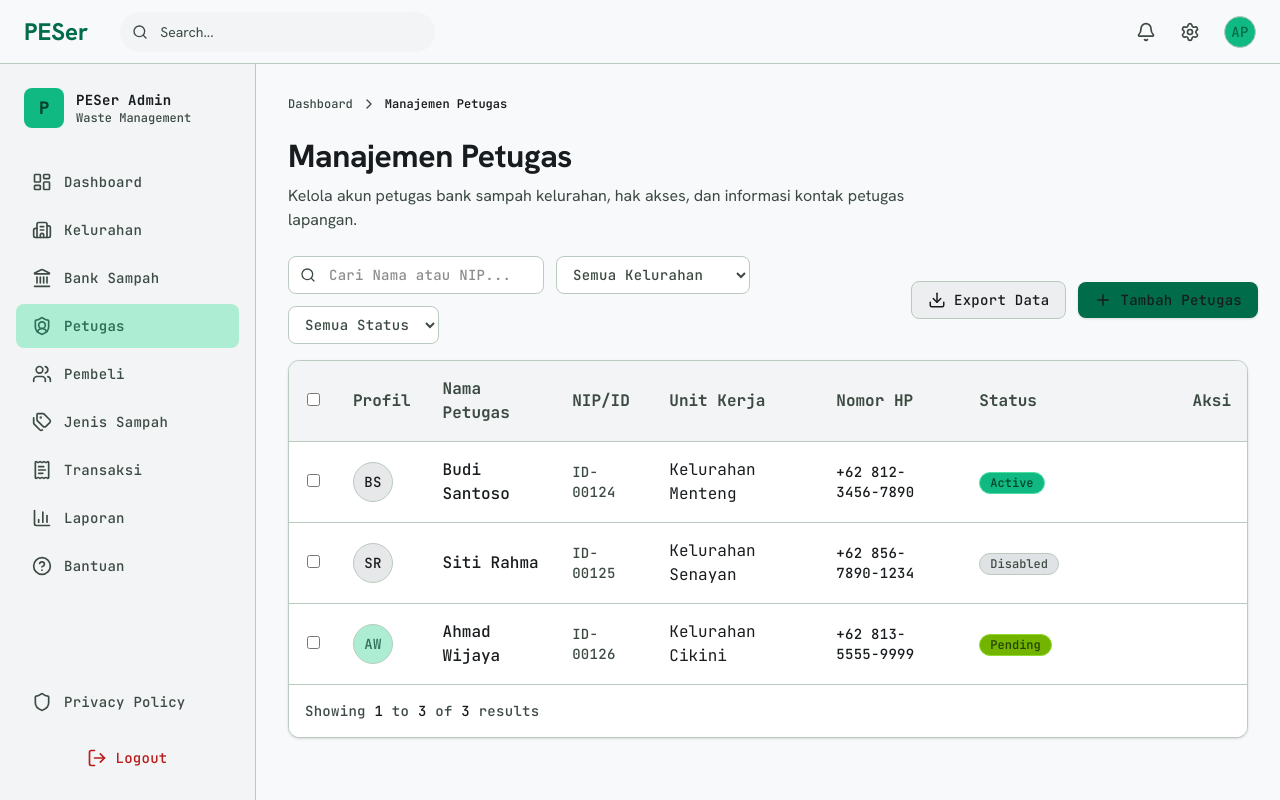
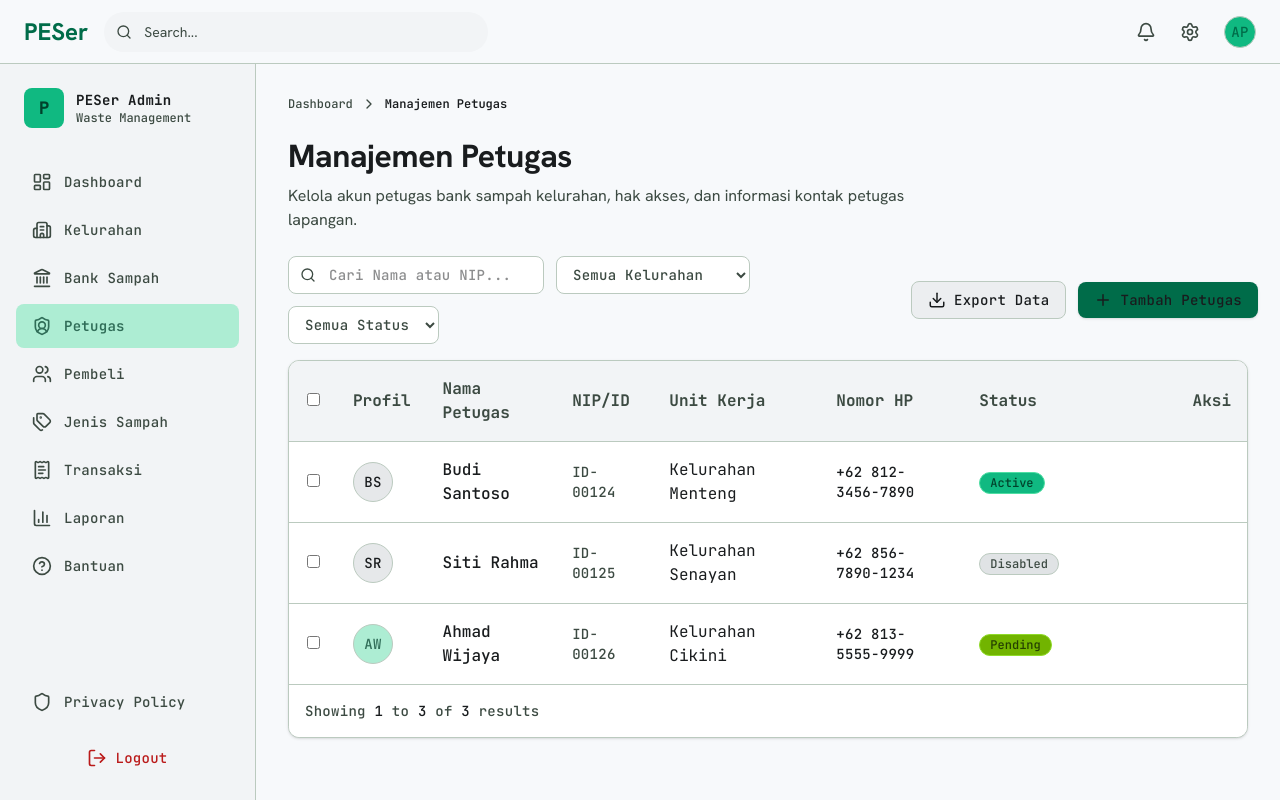
Before and after one commit to PESer-Bacukiki-Barat/PESer, a Next.js app: page /admin/petugas in a window 1280 px wide. Built offline with nearby package versions, Linux system fonts and the light colour scheme.

Commit message:
modified component admin-nav & layout admin

```diff
--- a/src/app/admin/layout.tsx
+++ b/src/app/admin/layout.tsx
@@ -1,7 +1,6 @@
 import type { Metadata } from "next";
-import { Bell, Search, Settings, Shield, LogOut } from "lucide-react";
 
-import { AdminSidebar } from "@/components/admin/admin-nav";
+import { AdminShell } from "@/components/admin/admin-nav";
 
 export const metadata: Metadata = {
   title: {
@@ -11,85 +10,5 @@ export const metadata: Metadata = {
 };
 
 export default function AdminLayout({ children }: LayoutProps<"/admin">) {
-  return (
-    <div className="min-h-screen flex flex-col bg-background font-sans">
-      {/* TopNavBar */}
-      <nav className="fixed top-0 w-full z-50 bg-surface border-b border-outline-variant flex items-center justify-between px-6 h-16">
-        <div className="flex items-center gap-4 w-1/3">
-          <span className="font-headline-md text-headline-md font-bold text-primary">PESer</span>
-          <div className="relative w-full max-w-sm ml-4 hidden md:block">
-            <Search className="absolute left-3 top-1/2 -translate-y-1/2 text-on-surface-variant size-4" />
-            <input
-              type="text"
-              placeholder="Search..."
-              className="w-full h-10 pl-10 pr-4 rounded-full bg-surface-container-low border-transparent focus:border-primary focus:ring-1 focus:ring-primary text-sm text-on-surface placeholder:text-on-surface-variant outline-none transition-all"
-            />
-          </div>
-        </div>
-        <div className="flex items-center justify-end gap-2 w-1/3">
-          <button
-            type="button"
-            aria-label="Notifications"
-            className="p-2 rounded-full hover:bg-surface-container-low text-on-surface-variant transition-colors active:opacity-80"
-          >
-            <Bell className="size-5" />
-          </button>
-          <button
-            type="button"
-            aria-label="Settings"
-            className="p-2 rounded-full hover:bg-surface-container-low text-on-surface-variant transition-colors active:opacity-80"
-          >
-            <Settings className="size-5" />
-          </button>
-          <div className="w-8 h-8 rounded-full overflow-hidden ml-2 cursor-pointer border border-outline-variant hover:border-primary transition-colors flex items-center justify-center bg-primary-container text-primary font-label-md text-label-md">
-            AP
-          </div>
-        </div>
-      </nav>
-
-      {/* SideNavBar & Main Content Wrapper */}
-      <div className="flex pt-16">
-        {/* SideNavBar */}
-        <aside className="fixed left-0 top-16 h-[calc(100vh-64px)] w-64 bg-surface-container-low border-r border-outline-variant flex flex-col py-6 gap-y-2 z-40 hidden md:flex">
-          <div className="px-6 mb-6">
-            <div className="flex items-center gap-3">
-              <div className="w-10 h-10 rounded-lg bg-primary-container text-on-primary-container flex items-center justify-center font-bold text-lg">
-                P
-              </div>
-              <div>
-                <h2 className="font-label-md text-label-md font-bold text-on-surface">PESer Admin</h2>
-                <p className="font-label-sm text-label-sm text-on-surface-variant">Waste Management</p>
-              </div>
-            </div>
-          </div>
-
-          <AdminSidebar />
-
-          <div className="px-4 mt-auto space-y-1">
-            <a
-              href="/admin/privacy"
-              className="flex items-center gap-3 px-4 py-3 rounded-lg text-on-surface-variant hover:bg-surface-container-high transition-all duration-200 font-label-md text-label-md"
-            >
-              <Shield className="size-5 shrink-0" />
-              <span>Privacy Policy</span>
-            </a>
-            <button
-              type="button"
-              className="w-full flex items-center justify-center gap-2 px-4 py-2 mt-4 text-error hover:bg-error-container hover:text-on-error-container rounded-lg font-label-md text-label-md transition-colors"
-            >
-              <LogOut className="size-5" />
-              Logout
-            </button>
-          </div>
-        </aside>
-
-        {/* Main Content */}
-        <main
-          className="flex-1 md:ml-64 p-4 md:p-8 bg-background min-h-[calc(100vh-64px)] overflow-auto"
-        >
-          {children}
-        </main>
-      </div>
-    </div>
-  );
+  return <AdminShell>{children}</AdminShell>;
 }
--- a/src/components/admin/admin-nav.tsx
+++ b/src/components/admin/admin-nav.tsx
@@ -2,16 +2,24 @@
 
 import Link from "next/link";
 import { usePathname } from "next/navigation";
+import { useEffect, useState, type ReactNode } from "react";
 import {
   BarChart3,
+  Bell,
   Building2,
   HelpCircle,
   Landmark,
   LayoutDashboard,
+  LogOut,
+  Menu,
   ReceiptText,
+  Search,
+  Settings,
+  Shield,
   ShieldUser,
   Tags,
   Users,
+  X,
   type LucideIcon,
 } from "lucide-react";
 
@@ -33,7 +41,7 @@ function isActive(pathname: string, href: string) {
   return href === "/admin" ? pathname === "/admin" : pathname.startsWith(href);
 }
 
-export function AdminSidebar() {
+function AdminSidebarNav({ onNavigate }: { onNavigate?: () => void }) {
   const pathname = usePathname();
 
   return (
@@ -44,6 +52,7 @@ export function AdminSidebar() {
           <Link
             key={href}
             href={href}
+            onClick={onNavigate}
             aria-current={active ? "page" : undefined}
             className={cn(
               "flex items-center gap-3 px-4 py-3 rounded-lg transition-all duration-200",
@@ -60,3 +69,141 @@ export function AdminSidebar() {
     </nav>
   );
 }
+
+export function AdminShell({ children }: { children: ReactNode }) {
+  const currentPathname = usePathname();
+  const [prevPathname, setPrevPathname] = useState(currentPathname);
+  const [isOpen, setIsOpen] = useState(false);
+
+  if (prevPathname !== currentPathname) {
+    setPrevPathname(currentPathname);
+    setIsOpen(false);
+  }
+
+  useEffect(() => {
+    if (!isOpen) return;
+    document.body.style.overflow = "hidden";
+    return () => {
+      document.body.style.overflow = "";
+    };
+  }, [isOpen]);
+
+  useEffect(() => {
+    const onKeyDown = (e: KeyboardEvent) => {
+      if (e.key === "Escape") setIsOpen(false);
+    };
+    window.addEventListener("keydown", onKeyDown);
+    return () => window.removeEventListener("keydown", onKeyDown);
+  }, []);
+
+  return (
+    <div className="min-h-screen flex flex-col bg-background font-sans">
+      {/* TopNavBar */}
+      <nav className="fixed top-0 w-full z-50 bg-surface border-b border-outline-variant flex items-center justify-between px-4 md:px-6 h-16">
+        <div className="flex items-center gap-4 flex-1 min-w-0">
+          <button
+            type="button"
+            onClick={() => setIsOpen(true)}
+            aria-label="Buka menu"
+            aria-expanded={isOpen}
+            className="md:hidden p-2 -ml-2 rounded-full hover:bg-surface-container-low text-on-surface-variant transition-colors active:opacity-80"
+          >
+            <Menu className="size-5" />
+          </button>
+          <span className="font-headline-md text-headline-md font-bold text-primary">PESer</span>
+          <div className="relative w-full max-w-sm hidden md:block">
+            <Search className="absolute left-3 top-1/2 -translate-y-1/2 text-on-surface-variant size-4" />
+            <input
+              type="text"
+              placeholder="Search..."
+              className="w-full h-10 pl-10 pr-4 rounded-full bg-surface-container-low border-transparent focus:border-primary focus:ring-1 focus:ring-primary text-sm text-on-surface placeholder:text-on-surface-variant outline-none transition-all"
+            />
+          </div>
+        </div>
+        <div className="flex items-center justify-end gap-2 w-1/3">
+          <button
+            type="button"
+            aria-label="Notifications"
+            className="p-2 rounded-full hover:bg-surface-container-low text-on-surface-variant transition-colors active:opacity-80"
+          >
+            <Bell className="size-5" />
+          </button>
+          <button
+            type="button"
+            aria-label="Settings"
+            className="p-2 rounded-full hover:bg-surface-container-low text-on-surface-variant transition-colors active:opacity-80"
+          >
+            <Settings className="size-5" />
+          </button>
+          <div className="w-8 h-8 rounded-full overflow-hidden ml-2 cursor-pointer border border-outline-variant hover:border-primary transition-colors flex items-center justify-center bg-primary-container text-primary font-label-md text-label-md">
+            AP
+          </div>
+        </div>
+      </nav>
+
+      {/* Overlay */}
+      {isOpen && (
+        <div
+          className="fixed inset-0 z-40 bg-black/50 md:hidden"
+          onClick={() => setIsOpen(false)}
+          aria-hidden="true"
+        />
+      )}
+
+      {/* SideNavBar */}
+      <aside
+        className={cn(
+          "fixed left-0 top-0 md:top-16 w-64 bg-surface-container-low border-r border-outline-variant flex flex-col py-6 gap-y-2 z-50 md:z-40 h-dvh md:h-[calc(100vh-64px)]",
+          "transition-transform duration-300 ease-in-out",
+          isOpen ? "translate-x-0" : "-translate-x-full md:translate-x-0",
+        )}
+      >
+        <div className="px-4 md:px-6 mb-6 flex items-center justify-between">
+          <div className="flex items-center gap-3">
+            <div className="w-10 h-10 rounded-lg bg-primary-container text-on-primary-container flex items-center justify-center font-bold text-lg">
+              P
+            </div>
+            <div>
+              <h2 className="font-label-md text-label-md font-bold text-on-surface">PESer Admin</h2>
+              <p className="font-label-sm text-label-sm text-on-surface-variant">Waste Management</p>
+            </div>
+          </div>
+          <button
+            type="button"
+            onClick={() => setIsOpen(false)}
+            aria-label="Tutup menu"
+            className="md:hidden p-2 rounded-full hover:bg-surface-container-low text-on-surface-variant transition-colors active:opacity-80"
+          >
+            <X className="size-5" />
+          </button>
+        </div>
+
+        <AdminSidebarNav onNavigate={() => setIsOpen(false)} />
+
+        <div className="px-4 mt-auto space-y-1">
+          <a
+            href="/admin/privacy"
+            className="flex items-center gap-3 px-4 py-3 rounded-lg text-on-surface-variant hover:bg-surface-container-high transition-all duration-200 font-label-md text-label-md"
+          >
+            <Shield className="size-5 shrink-0" />
+            <span>Privacy Policy</span>
+          </a>
+          <button
+            type="button"
+            className="w-full flex items-center justify-center gap-2 px-4 py-2 mt-4 text-error hover:bg-error-container hover:text-on-error-container rounded-lg font-label-md text-label-md transition-colors"
+          >
+            <LogOut className="size-5" />
+            Logout
+          </button>
+        </div>
+      </aside>
+
+      {/* Main Content */}
+      <div className="flex pt-16">
+        <main className="flex-1 md:ml-64 p-4 md:p-8 bg-background min-h-[calc(100vh-64px)] overflow-auto">
+          {children}
+        </main>
+      </div>
+    </div>
+  );
+}
```
